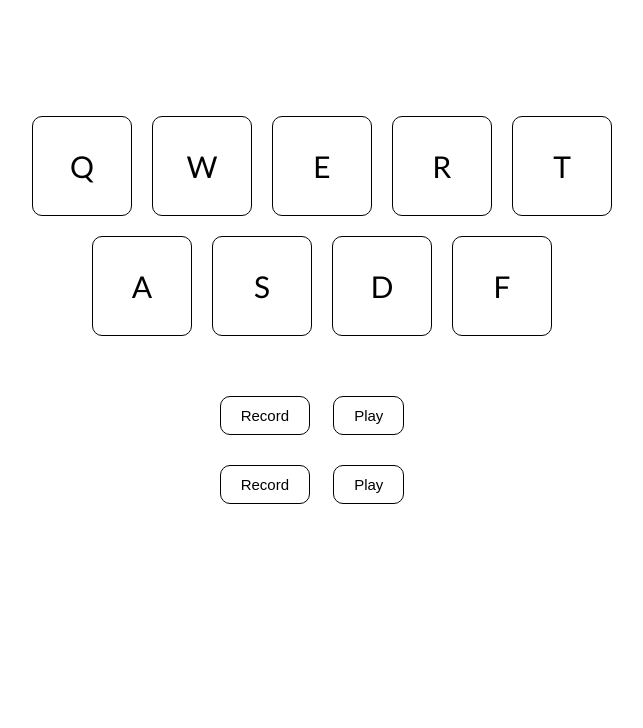
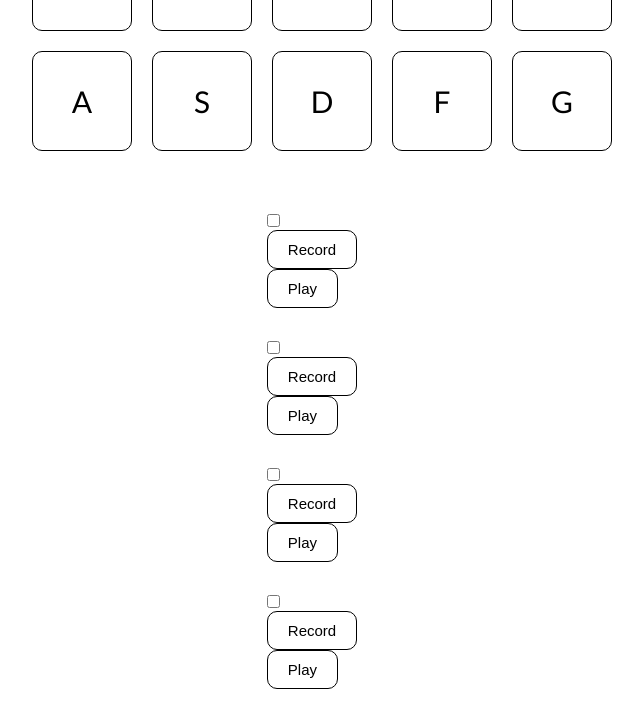
Before and after one commit to Piotr-Gawelda/typescript-zadania, a plain HTML site: page lab2/index.html in a window 1280 px wide. Shown: the whole page, without its empty margins (318-961 px from the left). Drawn offline with Linux system fonts and the light colour scheme.

Commit message:
sec task update

```diff
--- a/lab2/index.html
+++ b/lab2/index.html
@@ -25,7 +25,9 @@
             <div class="audioKey" data-key='s'>S</div>
             <div class="audioKey" data-key='d'>D</div>
             <div class="audioKey" data-key='f'>F</div>
+            <div class="audioKey" data-key='g'>G</div>
         </div>
+        <div id="audios">
             <audio src="sounds/clap.wav" data-sound-key="q"></audio>
             <audio src="sounds/boom.wav" data-sound-key="w"></audio>
             <audio src="sounds/hihat.wav" data-sound-key="e"></audio>
@@ -35,16 +37,80 @@
             <audio src="sounds/snare.wav" data-sound-key="d"></audio>
             <audio src="sounds/tink.wav" data-sound-key="f"></audio>
             <audio src="sounds/tom.wav" data-sound-key="t"></audio>
+            <audio src="sounds/clap.wav" data-sound-key="g"></audio>
+        </div>
+
 
         <div class="channels">
             <div class="channelButtons" data-channel="channel-1">
-                <button class="record">Record</button>
-                <button class="play">Play</button>
+                <div>
+                    <input type="checkbox">
+                </div>
+                <div>
+                    <button id="record-1">Record</button>
+                </div>
+                <div>
+                    <button id="play-1">Play</button>
+                </div>
+                <div>
+                    <div id="line-1" class="line">
+                        <div id="notes-1" class="notes">
+                        </div>
+                    </div>
+                </div>
             </div>
             <div class="channelButtons" data-channel="channel-2">
-                <button class="record">Record</button>
-                <button class="play">Play</button>
+                <div>
+                    <input type="checkbox">
                 </div>
+                <div>
+                    <button id="record-2">Record</button>
+                </div>
+                <div>
+                    <button id="play-2">Play</button>
+                </div>
+                <div>
+                    <div id="line-2" class="line">
+                        <div id="notes-2" class="notes">
+                        </div>
+                    </div>
+                </div>
+            </div>
+            <div class="channelButtons" data-channel="channel-3">
+                <div>
+                    <input type="checkbox">
+                </div>
+                <div>
+                    <button id="record-3">Record</button>
+                </div>
+                <div>
+                    <button id="play-3">Play</button>
+                </div>
+                <div>
+                    <div id="line-3" class="line">
+                        <div id="notes-3" class="notes">
+                        </div>
+                    </div>
+                </div>
+            </div>
+            <div class="channelButtons" data-channel="channel-4">
+                <div>
+                    <input type="checkbox">
+                </div>
+                <div>
+                    <button id="record-4">Record</button>
+                </div>
+                <div>
+                    <button id="play-4">Play</button>
+                </div>
+                <div>
+                    <div id="line-4" class="line">
+                        <div id="notes-4" class="notes">
+                        </div>
+                    </div>
+                </div>
+            </div>
+
         </div>
     </div>
     <script src="index.js"></script>
```
Lines whose indentation alone changed are shown as unchanged.
